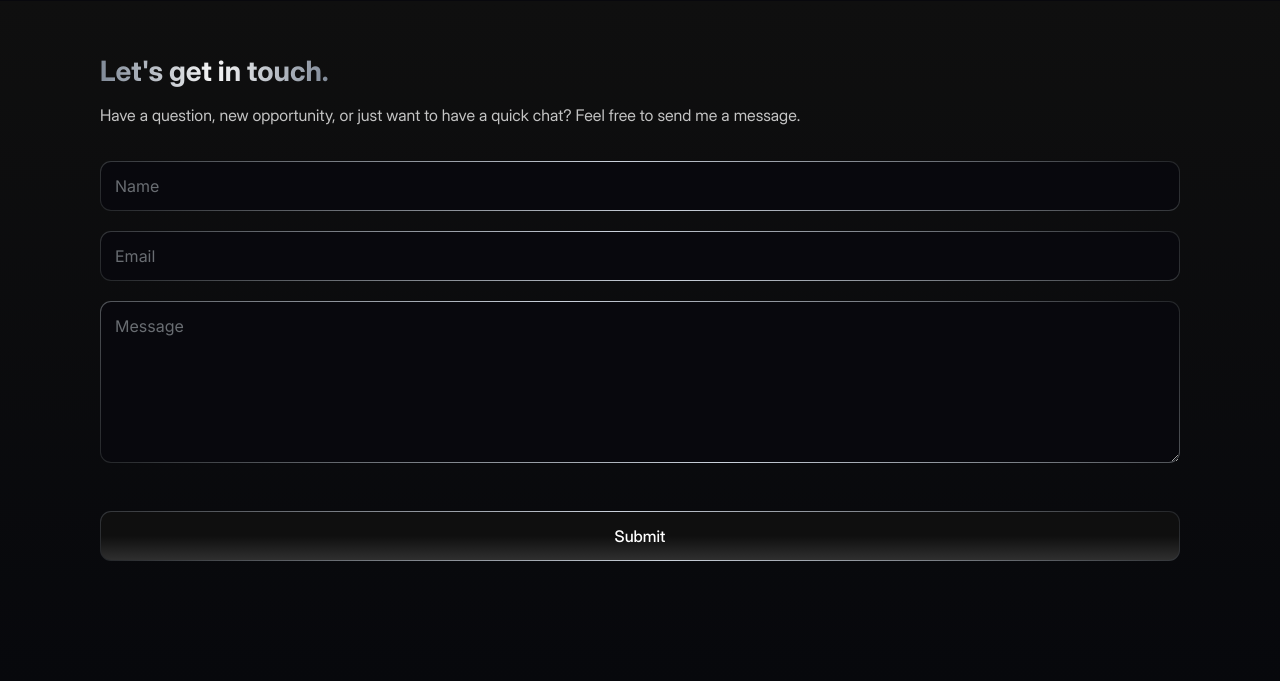
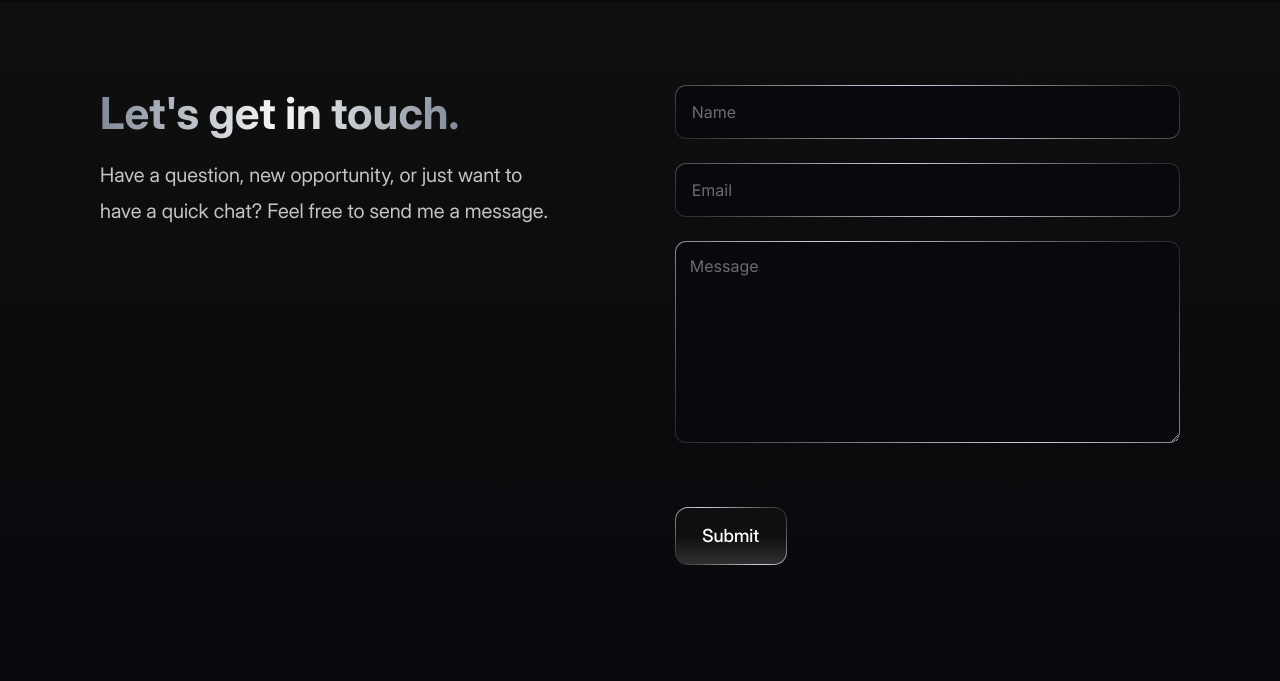
Before and after one commit to qiaoandrew/andrewqiao.com, a Next.js app: page / in a window 1280 px wide. Shown: the part 3179-3860 px from the top of the page. Built offline with nearby package versions, Linux system fonts and the light colour scheme.

Commit message:
make contact form responsive

```diff
--- a/src/components/forms/ContactForm.tsx
+++ b/src/components/forms/ContactForm.tsx
@@ -1,16 +1,14 @@
 'use client';
 
-import { useState } from 'react';
 import { useForm } from 'react-hook-form';
-import Link from 'next/link';
 import * as z from 'zod';
 import { zodResolver } from '@hookform/resolvers/zod';
 
 import { Button } from '@/components/ui/Button';
 import { Form, FormField, FormItem } from '@/components/ui/Form';
 import { Input } from '@/components/ui/Input';
+import { Textarea } from '@/components/ui/Textarea';
 import GradientBorder from '@/components/ui/GradientBorder';
-import { Textarea } from '@/components/ui/Textarea';
 
 const formSchema = z.object({
   name: z.string().min(1, 'Please enter your name.'),
@@ -37,7 +35,7 @@ export default function ContactForm() {
           control={form.control}
           name="name"
           render={({ field }) => (
-            <FormItem className="mb-5">
+            <FormItem className="mb-5 xs:mb-6">
               <GradientBorder borderRadius="rounded-[11px]">
                 <Input type="text" placeholder="Name" {...field} />
               </GradientBorder>
@@ -48,7 +46,7 @@ export default function ContactForm() {
           control={form.control}
           name="email"
           render={({ field }) => (
-            <FormItem className="mb-5">
+            <FormItem className="mb-5 xs:mb-6">
               <GradientBorder borderRadius="rounded-[11px]">
                 <Input type="email" placeholder="Email" {...field} />
               </GradientBorder>
@@ -57,21 +55,25 @@ export default function ContactForm() {
         />
         <FormField
           control={form.control}
-          name="email"
+          name="message"
           render={({ field }) => (
-            <FormItem className="mb-12">
+            <FormItem className="mb-12 xs:mb-16">
               <GradientBorder borderRadius="rounded-[11px]">
                 <Textarea
                   placeholder="Message"
                   {...field}
-                  className="h-[160px]"
+                  className="h-[160px] xs:h-[200px]"
                 />
               </GradientBorder>
             </FormItem>
           )}
         />
-        <GradientBorder borderRadius="rounded-[11px]">
-          <Button type="submit" size="sm" className="w-full">
+        <GradientBorder borderRadius="rounded-[11px] xs:inline-flex xs:rounded-[13px]">
+          <Button
+            type="submit"
+            size="sm"
+            className="w-full xs:w-[110px] xs:rounded-3 xs:py-3 xs:text-4.5"
+          >
             Submit
           </Button>
         </GradientBorder>
--- a/src/components/sections/Contact.tsx
+++ b/src/components/sections/Contact.tsx
@@ -4,14 +4,16 @@ import ContactForm from '@/components/forms/ContactForm';
 export default function Contact() {
   return (
     <section className="bg-light-contact-gradient dark:bg-dark-contact-gradient">
-      <div className="pb-30 container pt-12">
-        <h1 className="mb-2 font-display text-7 font-bold">
-          <GradientText>Let&apos;s get in touch.</GradientText>
-        </h1>
-        <p className="mb-8 font-display text-4 text-primary-foreground">
-          Have a question, new opportunity, or just want to have a quick chat?
-          Feel free to send me a message.
-        </p>
+      <div className="pb-30 xl:gap-30 md:pb-50 container pt-12 md:grid md:grid-cols-[minmax(0,.9fr)_minmax(0,1fr)] md:gap-12 md:pt-21">
+        <div className="mb-8 xs:mb-10">
+          <h1 className="mb-2 font-display text-7 font-bold xs:mb-3 xs:text-9 xl:mb-4 xl:text-11">
+            <GradientText>Let&apos;s get in touch.</GradientText>
+          </h1>
+          <p className="font-display text-4 text-primary-foreground xs:text-4.5 xl:text-5">
+            Have a question, new opportunity, or just want to have a quick chat?
+            Feel free to send me a message.
+          </p>
+        </div>
         <ContactForm />
       </div>
     </section>
--- a/src/components/ui/Input.tsx
+++ b/src/components/ui/Input.tsx
@@ -4,11 +4,11 @@ import { cva, type VariantProps } from 'class-variance-authority';
 import { cn } from '@/lib/utils';
 
 const inputVariants = cva(
-  'flex w-full bg-background text-foreground transition-colors file:border-0 file:bg-transparent file:font-medium placeholder:text-muted-foreground focus-visible:outline-none focus-visible:ring-1 focus-visible:ring-ring disabled:cursor-not-allowed disabled:opacity-50',
+  'flex w-full bg-background text-foreground transition-colors file:border-0 file:bg-transparent file:font-medium placeholder:text-muted-foreground focus-visible:outline-none focus-visible:ring-1 focus-visible:ring-secondary-foreground disabled:cursor-not-allowed disabled:opacity-50',
   {
     variants: {
       inputSize: {
-        default: 'px-3.5 py-2.5 text-4 rounded-2.5',
+        default: 'px-3.5 py-2.5 text-4 rounded-2.5 xs:px-4 xs:py-3',
       },
     },
     defaultVariants: {
--- a/src/components/ui/Textarea.tsx
+++ b/src/components/ui/Textarea.tsx
@@ -4,7 +4,7 @@ import { cva, type VariantProps } from 'class-variance-authority';
 import { cn } from '@/lib/utils';
 
 const textareaVariants = cva(
-  'flex w-full bg-background text-foreground transition-colors border-0 placeholder:text-muted-foreground focus-visible:outline-none focus-visible:ring-1 focus-visible:ring-ring disabled:cursor-not-allowed disabled:opacity-50 min-h-[60px]',
+  'flex w-full bg-background text-foreground transition-colors border-0 placeholder:text-muted-foreground focus-visible:outline-none focus-visible:ring-1 focus-visible:ring-secondary-foreground disabled:cursor-not-allowed disabled:opacity-50 min-h-[60px]',
   {
     variants: {
       size: {
```
